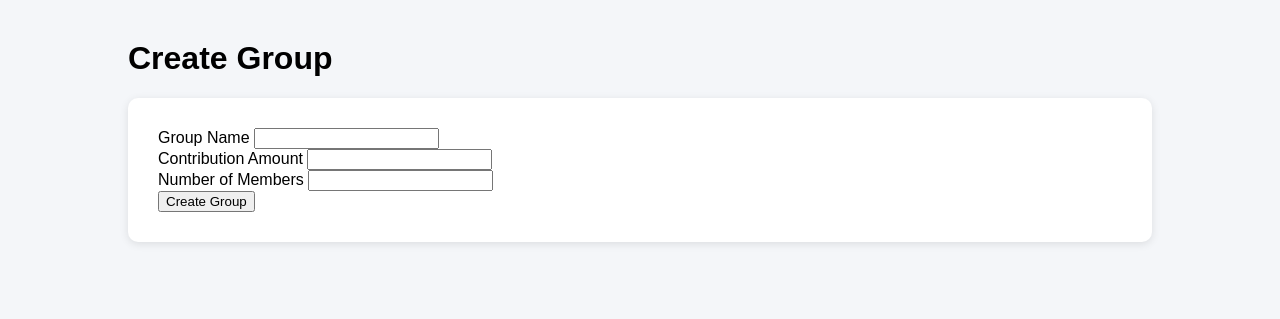
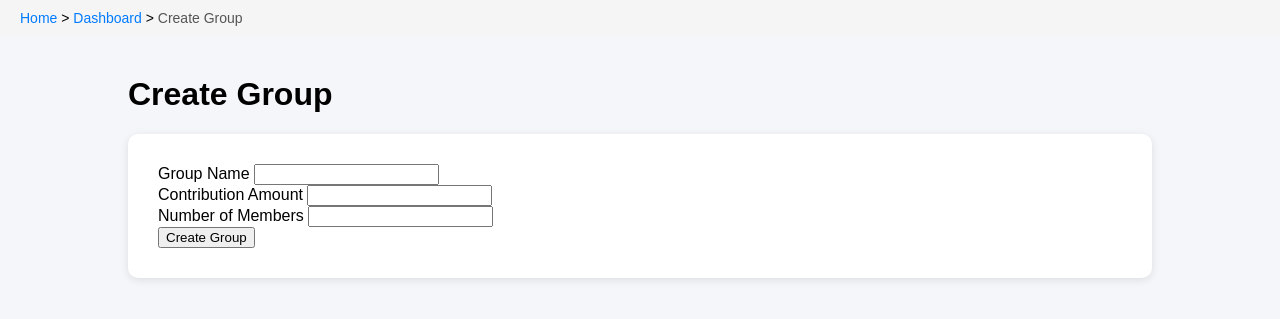
Before and after one commit to arantipolo/Rotating_Savings, a Flask app: page /create_group in a window 1280 px wide. Shown: the part 98-417 px from the top of the page. Run offline with Flask 3, Linux system fonts and the light colour scheme; a user stored in the database is signed in.

Commit message:
Added breadcrumbs navigation

```diff
--- a/app/routes.py
+++ b/app/routes.py
@@ -19,26 +19,42 @@ def assign_payouts(group_id):
     for member, pos in zip(members, positions):  # Assign each member a payout position
         member.payout_position = pos
 
+    # Save changes to database
     db.session.commit()
 
-# landing page
+def build_breadcrumbs(*items):
+    return [{"label": label, "url": url} for label, url in items]
+
+# home page
 @main.route('/')
 def home():
-    return render_template('home.html')
+    return render_template('home.html', breadcrumb=[{'name': 'Home', "url": None}])
 
 # User dashboard showing all groups they belong to
 @main.route('/dashboard')
 @login_required
 def dashboard():
     memberships = list(current_user.groups)  # already gives GroupMember objects
-    return render_template('dashboard.html', memberships=memberships)
+    breadcrumbs = [
+        {"label": "Home", "url": url_for('main.home')},
+        {"label": "Dashboard", "url": None}
+    ]
+
+    return render_template('dashboard.html', memberships=memberships,
+                           breadcrumb=breadcrumbs
+                           )
 
 # Displays all available groups so users can browse and join
 @main.route('/groups')
 @login_required
 def groups():
     all_groups = Group.query.all()
-    return render_template('groups.html', groups=all_groups)
+    breadcrumbs = [
+        {"label": "Home", "url": url_for('main.home')},
+        {"label": "Dashboard", "url": url_for('main.dashboard')},
+        {"label": "Groups", "url": None}
+    ]
+    return render_template('groups.html', groups=all_groups, breadcrumb=breadcrumbs)
 
 # Handles joining a group (prevents duplicate memberships)
 @main.route('/join_group/<int:group_id>', methods=['POST'])
@@ -103,7 +119,14 @@ def create_group():
         flash("Group created", "success")
         return redirect(url_for('main.dashboard'))
 
-    return render_template('create_group.html')
+    bredcrumbs = [
+        {"label": "Home", "url": url_for('main.home')},
+        {"label": "Dashboard", "url": url_for('main.dashboard')},
+        {"label": "Create Group", "url": None}
+    ]
+
+    return render_template(
+        'create_group.html', breadcrumb=bredcrumbs)
 
 #user registration flow
 @main.route('/register', methods=['GET', 'POST'])
@@ -122,8 +145,11 @@ def register():
 
         flash('Registration successful! Please log in.')
         return redirect(url_for('main.login'))
-
-    return render_template('register.html', form=form)
+    breadcrumbs = [
+        {"label": "Home", "url": url_for('main.home')},
+        {"label": "Register", "url": None}
+    ]
+    return render_template('register.html', form=form, breadcrumb=breadcrumbs)
 
 # Login with clear error handling for missing user or wrong password
 @main.route('/login', methods=['GET', 'POST'])
@@ -152,8 +178,11 @@ def login():
 
         next_page = request.args.get('next')
         return redirect(next_page) if next_page else redirect(url_for('main.dashboard'))
-
-    return render_template('login.html', form=form)
+    breadcrumb = [
+        {"label": "Home", "url": url_for('main.home')},
+        {"label": "Login", "url": None}
+    ]
+    return render_template('login.html', form=form, breadcrumb=breadcrumb)
 
 
 # logout and clears session and forces cookie reset
--- a/app/static/style.css
+++ b/app/static/style.css
@@ -82,3 +82,23 @@ body {
 .flash.warning {
     background-color: orange;
 }
+
+
+.breadcrumb {
+    padding: 10px 20px;
+    font-size: 14px;
+    background: #f5f5f5;
+}
+
+.breadcrumb a {
+    text-decoration: none;
+    color: #007bff;
+}
+
+.breadcrumb span {
+    color: #555;
+}
+
+.breadcrumb a:hover {
+    text-decoration: underline;
+}
--- a/app/templates/base.html
+++ b/app/templates/base.html
@@ -27,6 +27,18 @@
         </ul>
         </div>
     </nav>
+ <!-- Breadcrumb Navigation - shows user location in app-->
+    <div class="breadcrumb">
+        {% if breadcrumb %}
+            {% for item in breadcrumb %}
+                {% if not loop.last %}
+                    <a href="{{ item.url }}">{{ item.label }}</a> &gt;
+                {% else %}
+                    <span>{{ item.label }}</span>
+                {% endif %}
+            {% endfor %}
+        {% endif %}
+    </div>
  <!--flash message system, displays success/error messages from backend actions-->
             {% with messages = get_flashed_messages(with_categories=true) %}
           {% if messages %}
```
